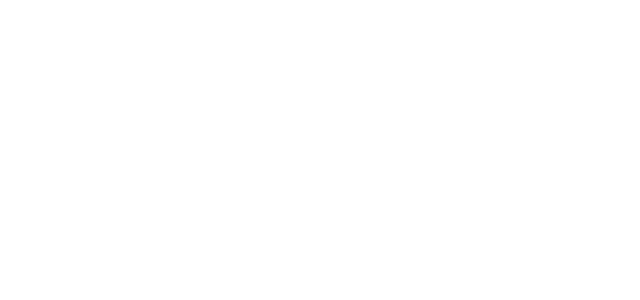
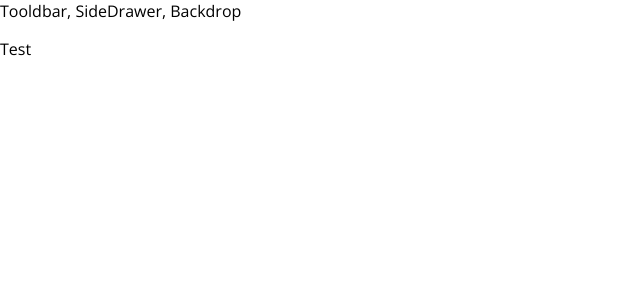
Before and after one commit to awebbdev/burger-builder, a React (Create React App) app: page / in a window 1280 px wide. Shown: the top 300 px of the page, without its empty margins (0-640 px from the left). Built offline with nearby package versions, Linux system fonts and the light colour scheme.

Commit message:
Added Layout component

```diff
--- a/src/App.js
+++ b/src/App.js
@@ -1,10 +1,17 @@
-import React from 'react';
+import React, { Component } from 'react';
 
-function App() {
-  return (
-    <div className="App">
-    </div>
-  );
+import Layout from './components/Layout/Layout';
+
+class App extends Component {
+  render() {
+    return (
+      <div>
+        <Layout>
+          <p>Test</p>
+        </Layout>
+      </div>
+    )
+  }
 }
 
 export default App;
--- /dev/null
+++ b/src/components/Layout/Layout.js
@@ -0,0 +1,13 @@
+import React from 'react';
+import Aux from '../../hoc/Auxillary'
+
+const layout = ( props ) => (
+    <Aux>
+        <div>Tooldbar, SideDrawer, Backdrop</div>
+        <main>
+            {props.children}
+        </main>
+    </Aux>
+);
+
+export default layout;
--- /dev/null
+++ b/src/hoc/Auxillary.js
@@ -0,0 +1,3 @@
+const aux = ( props ) => props.children;
+
+export default aux;
```
